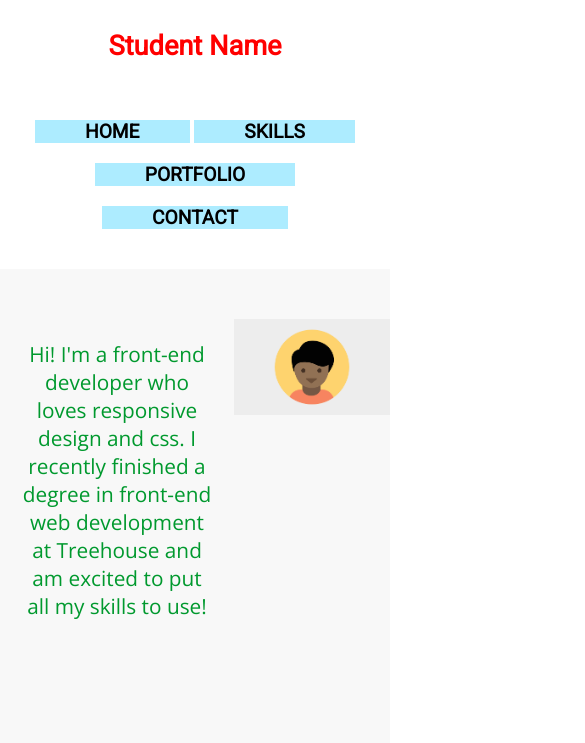
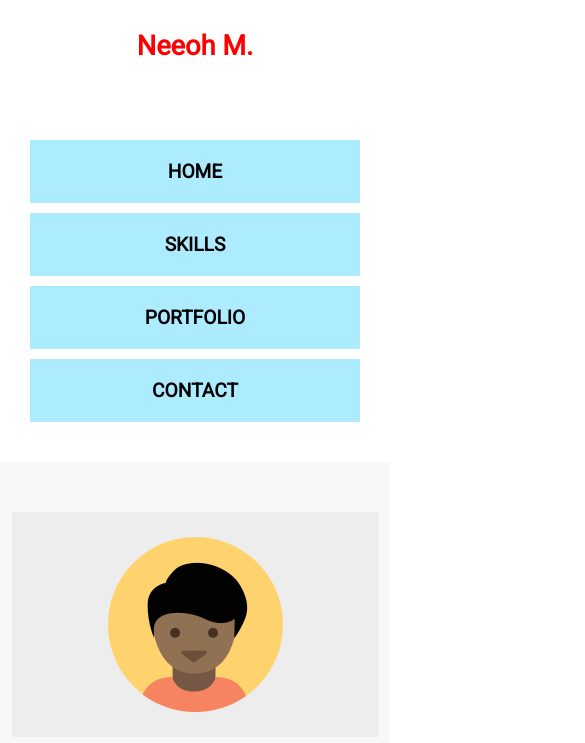
Before and after one commit to NeeohM/Mobile-first_Responsive_Layout, a plain HTML site: page index.html in a window 390 px wide. Shown: the top 743 px of the page, 585 px wide, since content can reach past the window. Drawn offline with nearby package versions, Linux system fonts and the light colour scheme.

Commit message:
Change media query to 768px

```diff
--- a/css/styles.css
+++ b/css/styles.css
@@ -45,8 +45,7 @@ body{
 }
  .banner p{
      font-size: 1.3em;
-     font-family: 'Open Sans',
-     sans-serif;
+     font-family: 'Open Sans', sans-serif;
      color: rgb(0, 153, 46);
      padding: 0 20px 50px;
 
@@ -179,15 +178,17 @@ footer {
     top: 18px;
 }
 }
-@media (min-width:320px) and (max-width: 768px)
+@media (min-width: 768px)
 {
 .top-header ul li {
     background: rgb(173, 236, 255);
     padding: 20px 0;
     display: inline-block;
-    padding: 0 50px;
+    padding: 0 40px;
+
 
 }
+
 .top-header h1 {
     margin-top: 0;
     padding: 30px 0 0;
--- a/index.html
+++ b/index.html
@@ -12,7 +12,7 @@
 <div class="container">
     <!--Header section-->
     <header class="top-header">
-        <h1 class="name">Student Name</h1>
+        <h1 class="name">Neeoh M.</h1>
         <nav class="top-nav style">
             <ul>
                 <li><a href="#top">Home</a></li>
@@ -99,7 +99,7 @@
             </ul>
         </nav>
         <div class ="bottom-nav-320">
-            <h2 class="bottom-name">Student Name</h2>
+            <h2 class="bottom-name">Neeoh M.</h2>
             <a href="#top">Back to Top</a>
         </div>
     </footer>
```
